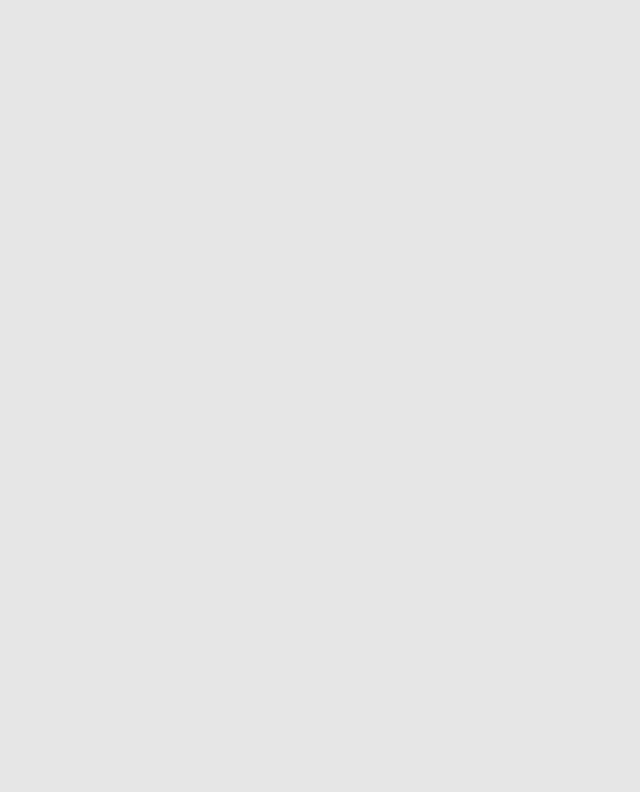
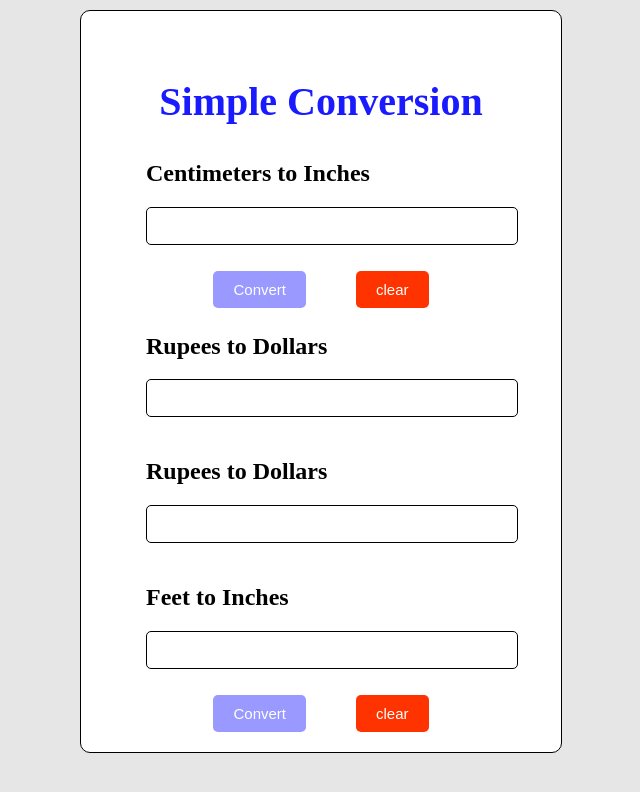
Before and after one commit to sarthakranade28/Simple-Converter, a plain HTML site: page index.html in a window 1280 px wide. Shown: the whole page, without its empty margins (319-959 px from the left). Drawn offline with Linux system fonts and the light colour scheme.

```diff
--- a/index.html
+++ b/index.html
@@ -76,7 +76,37 @@
     </style>
 </head>
 <body>
-
+      <div class="container">
+    <h1 class="heading"> Simple Conversion</h1>
+    <div class="box">
+        <h2>Centimeters to Inches</h2>
+        <input type="number" id="num1" class="input-num1"/>
+        <p id="cmResult"></p>
+    </div>
+     <div class="button">
+      <button class="btn1" onclick="convertCmToInches()">Convert</button>
+       <button class="btn2" onclick="clearcmtoinches()">clear</button>
+    </div>
+    <div class="box">
+        <h2>Rupees to Dollars</h2>
+        <input type="number" id="num2" class="input-num1"/>
+        <p id="rupeesResult"></p>
+    </div>
+    <div class="box">
+        <h2>Rupees to Dollars</h2>
+        <input type="number" id="num2" class="input-num1"/>
+        <p id="rupeesResult"></p>
+    </div>
+    <div class="box">
+        <h2>Feet to Inches</h2>
+        <input type="number" id="num3" class="input-num1"/>
+        <p id="feetResult"></p>
+    </div>
+     <div class="button">
+      <button class="btn1" onclick="convertfeetToInches()">Convert</button>
+       <button class="btn2" onclick="clearfeetToInches()">clear</button>
+    </div>
+    </div>
 
 </body>
 </html>
```
